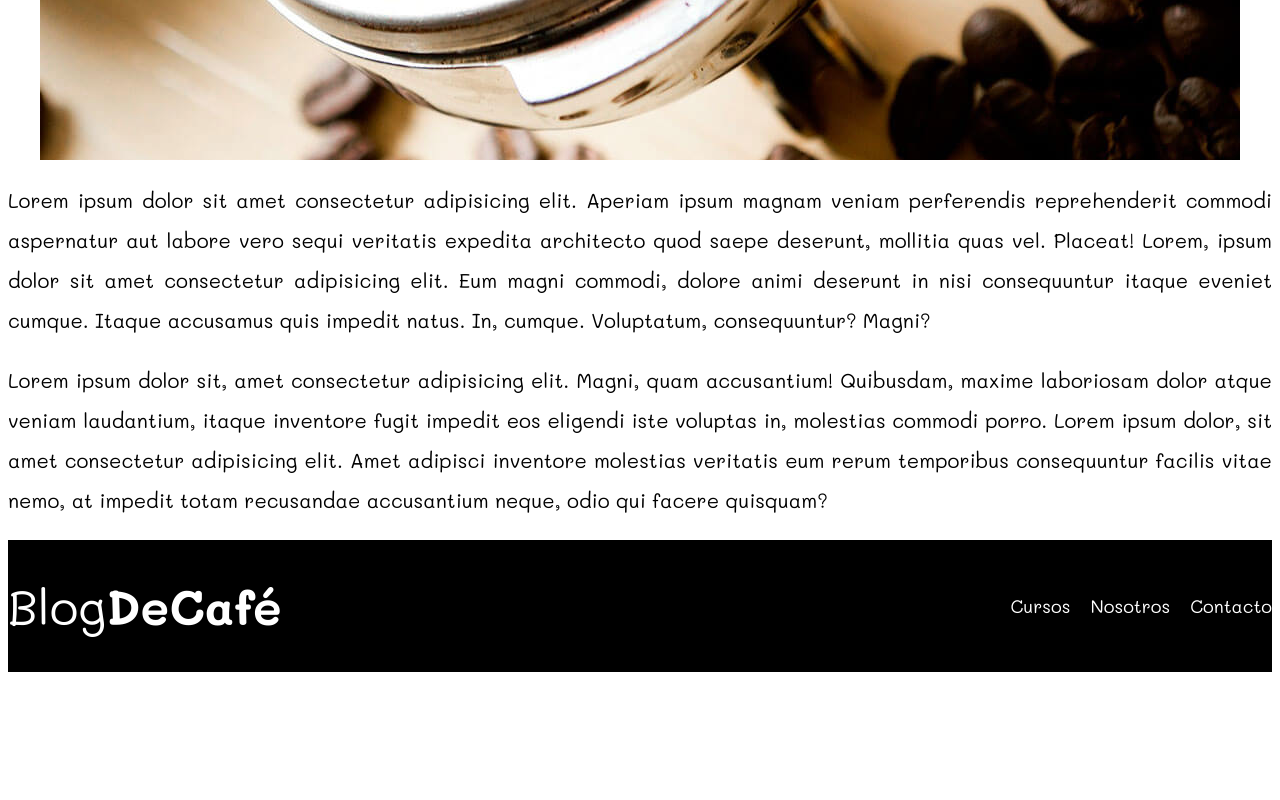
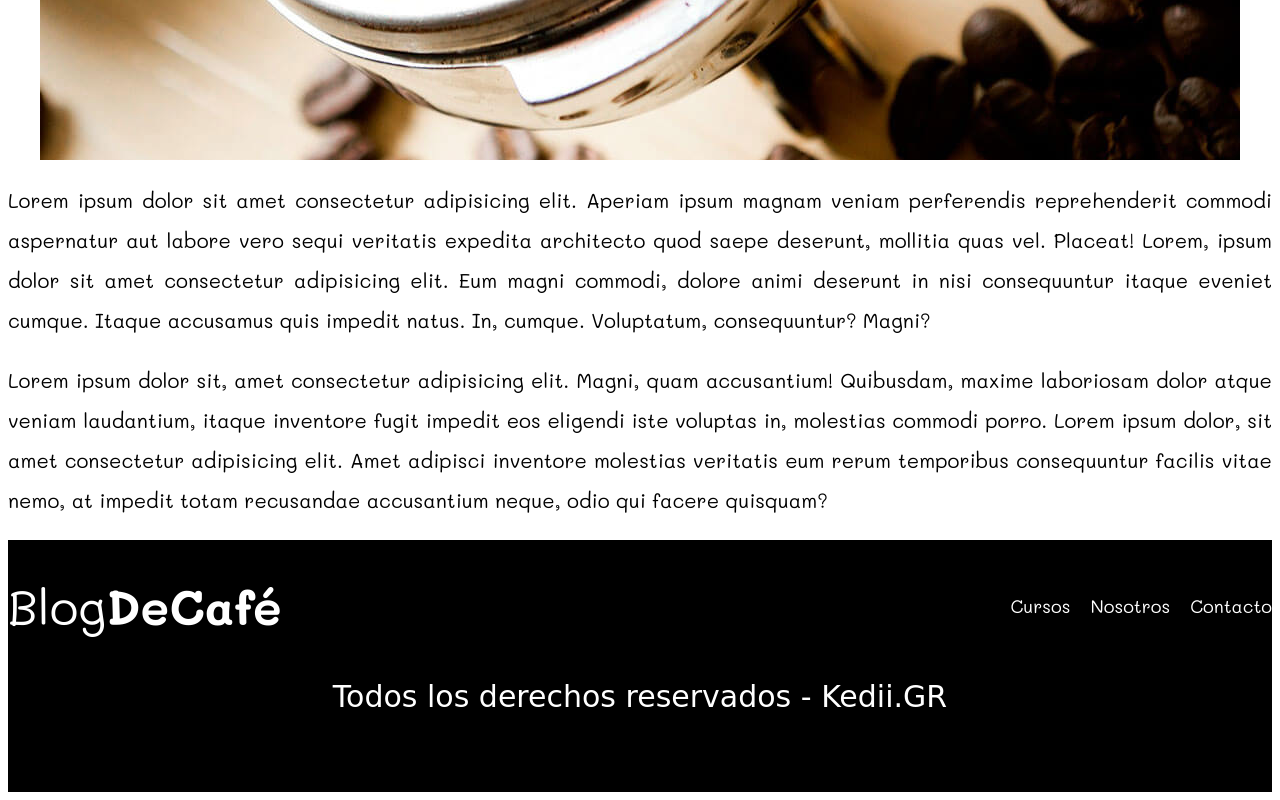
Before and after one commit to KediiGr/project_04---Blog-Cafe, a plain HTML site: page entradas/entrada.html in a window 1280 px wide. Shown: the part 1379-2179 px from the top of the page. Before the commit the page ends 2059 px from the top, so only its background shows below. Drawn offline with Linux system fonts and the light colour scheme; a web font is replaced by a local one.

Commit message:
Update entrada.html

```diff
--- a/entradas/entrada.html
+++ b/entradas/entrada.html
@@ -60,6 +60,11 @@
                     <a href="../contacto.html" class="navegacion__enlace">Contacto</a>
                 </nav>
             </div>
+            <div>
+                <p class="firma__estilo">
+                    Todos los derechos reservados - Kedii.GR
+                </p>
+            </div>
         </div>
     </footer>
 </body>
```
